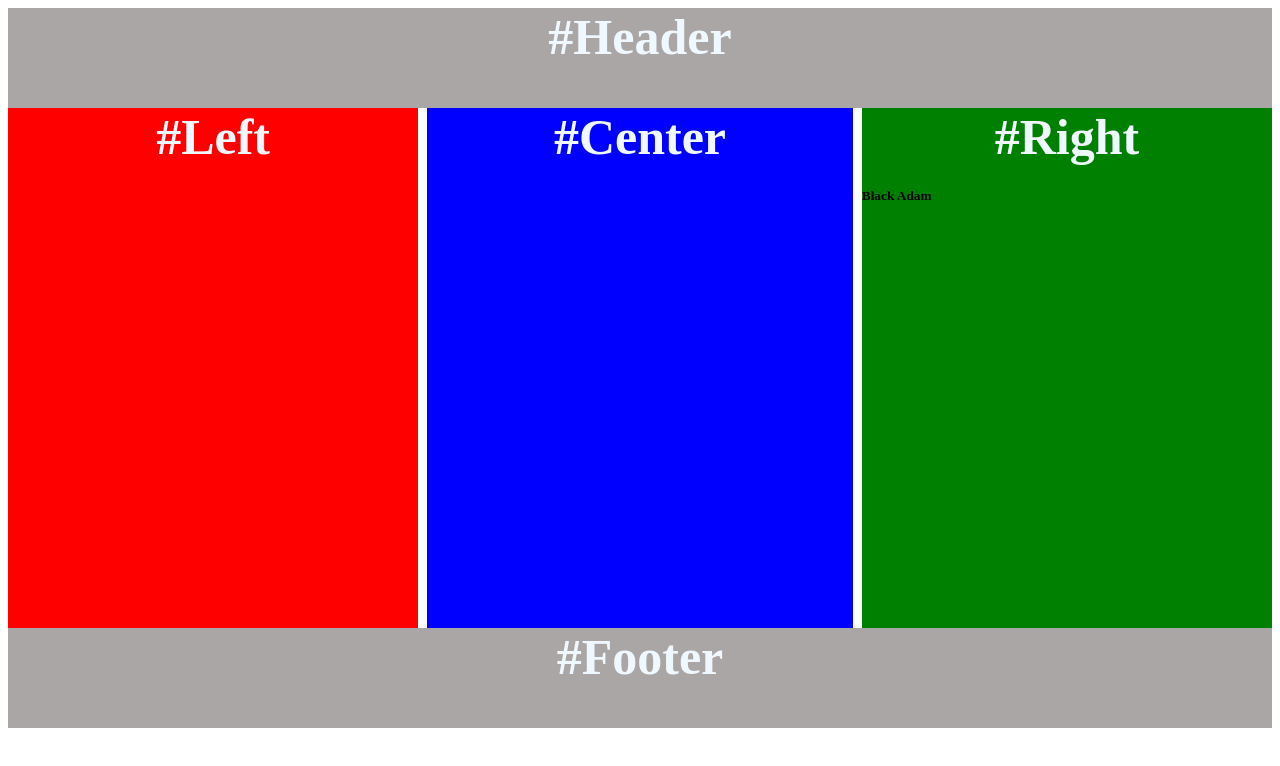
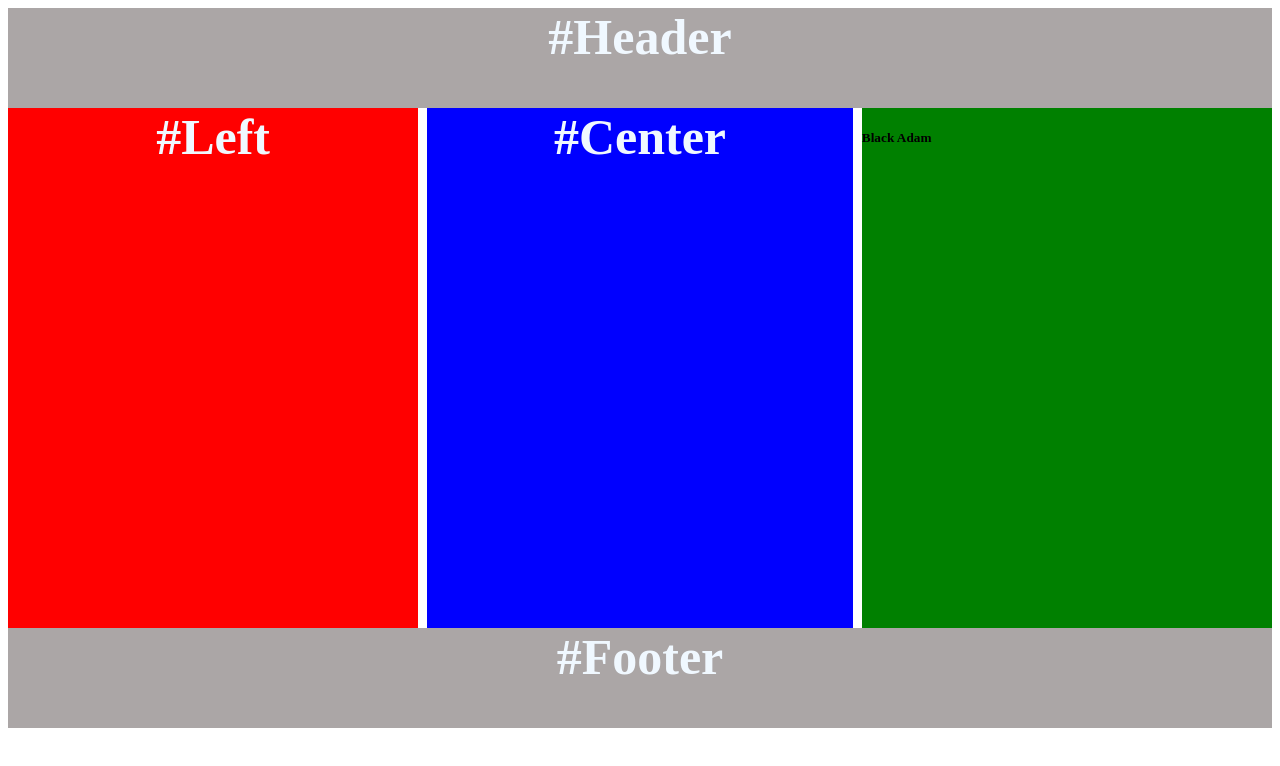
Before and after one commit to Mbuyiselo91/BasicHtml, a plain HTML site: page index.html in a window 1280 px wide. Drawn offline with Linux system fonts and the light colour scheme.

Commit message:
iT'S DONE

```diff
--- a/index.html
+++ b/index.html
@@ -21,7 +21,8 @@
                 <h2>#Center</h2>
             </div>
             <div id="right">
-                <h2>#Right</h2>
+
+                <!-- check on git -->
                 <h5>Black Adam</h5>
             </div>
         </div>
```
